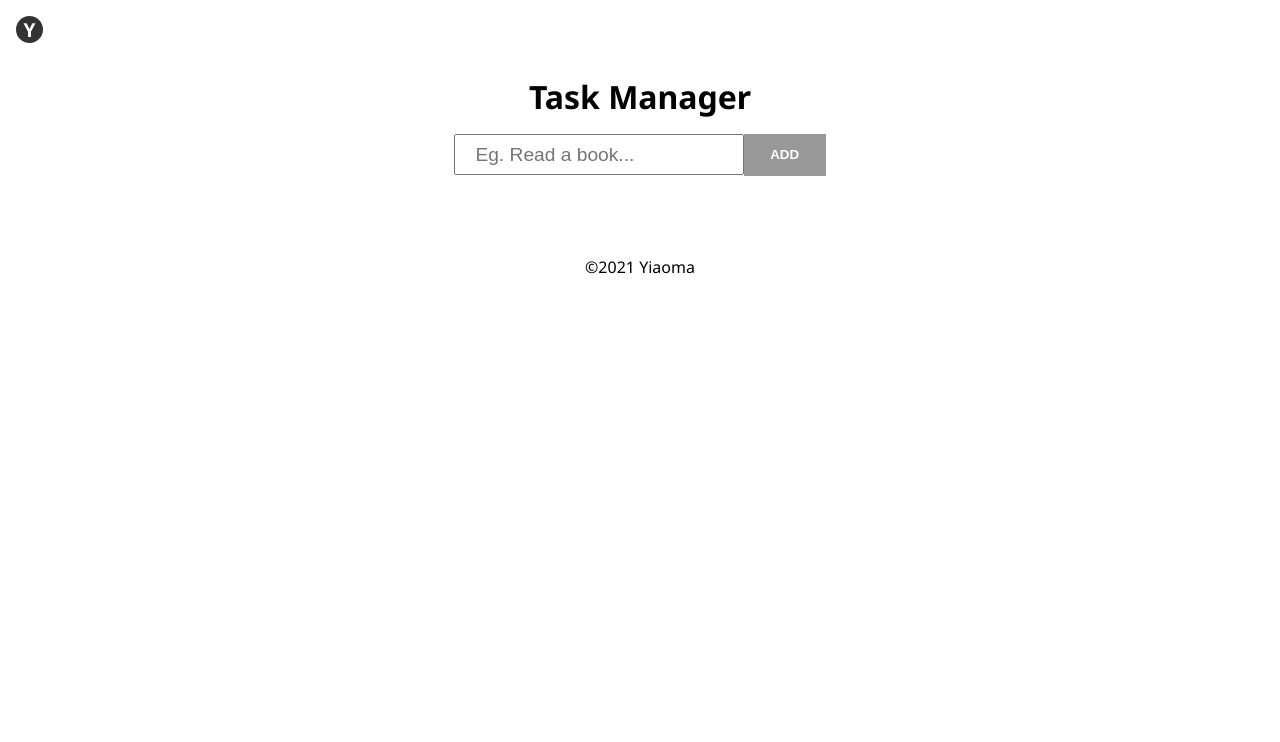
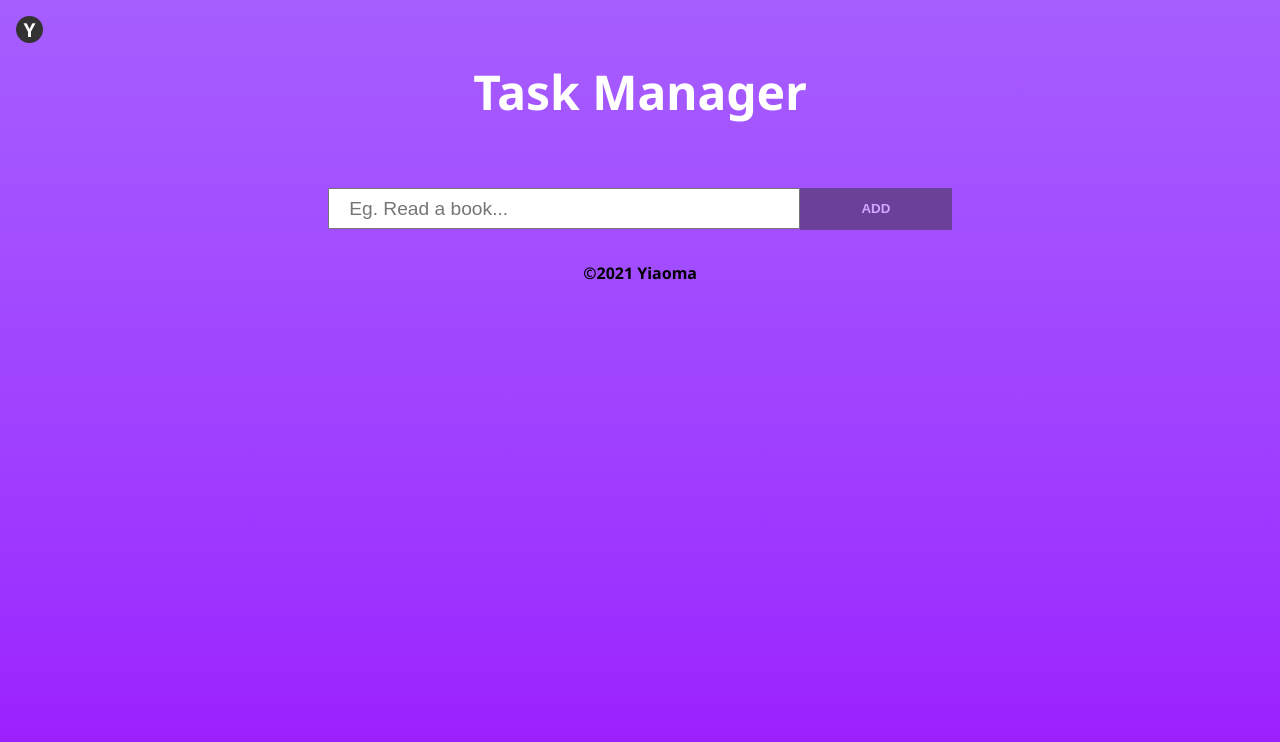
Before and after one commit to Yia0ma/reactjs_todo, a React app: page / in a window 1280 px wide. Shown: the top 742 px of the page. Built offline with nearby package versions, Linux system fonts and the light colour scheme.

Commit message:
Added styles.

```diff
--- a/src/components/footer/styles.js
+++ b/src/components/footer/styles.js
@@ -7,4 +7,6 @@ export const Container = styled.div`
     align-items: center;
 `;
 
-export const Text = styled.p``;
+export const Text = styled.p`
+    font-weight: 700;
+`;
--- a/src/components/form/styles.js
+++ b/src/components/form/styles.js
@@ -2,19 +2,37 @@ import styled from "styled-components";
 
 export const Container = styled.div`
     display: flex;
+    justify-content: center;
     padding: 1em;
-    justify-content: center;
 `;
 
 export const Base = styled.form`
     display: flex;
+    flex-direction: column;
     align-items: center;
     justify-content: space-between;
+    width: 100%;
+
+    @media (min-width: 768px) {
+        width: 70%;
+        flex-direction: row;
+    }
+
+    @media (min-width: 1080px) {
+        width: 50%;
+    }
 `;
 
 export const Input = styled.input`
     padding: .4em 1em;
     font-size: 1.2rem;
+    width: 100%;
+    outline: none;
+    margin-bottom: .5em;
+
+    @media (min-width: 768px) {
+        margin: 0;
+    }
 `;
 
 export const Button = styled.button`
@@ -25,6 +43,11 @@ export const Button = styled.button`
     background-color: #333;
     color: #fff;
     text-transform: uppercase;
+    width: 100%;
+
+    @media (min-width: 768px) {
+        width: 30%;
+    }
 
     &:disabled {
         opacity: .5;
--- a/src/components/list/styles.js
+++ b/src/components/list/styles.js
@@ -2,30 +2,49 @@ import styled from "styled-components";
 
 export const Container = styled.div`
     display: flex;
-    padding: 1em;
+    justify-content: center;
 `;
 
 export const Base = styled.ul`
-    width: 70%;
-    margin: 0 auto;
     list-style: none;
+    width: 100%;
+    padding: 1em;
+    padding-top: 2em;
+
+    @media (min-width: 768px) {
+        width: 70%;
+    }
+
+    @media (min-width: 1080px) {
+        width: 50%;
+    }
 `;
 
 export const Item = styled.li`
     display: flex;
     width: 100%;
-    padding: .5em;
-    border: 1px solid #000;
+    align-items: center;
+    margin-bottom: .7em;
+    background-color: ${({isCompleted}) => isCompleted ? "#ccffdd" : "rgba(255,255,255,.7)"};
+    padding: 0 .7em;
+    border-radius: 5px;
+    cursor: pointer;
 `;
 
 export const Data = styled.div`
-    background-color: ${({isCompleted}) => isCompleted ? "#efe" : "#eee"};
     padding: 1em;
     flex-grow: 1;
+    font-weight: 700;
+    text-decoration: ${({isCompleted}) => isCompleted ? "line-through" : "none"};
+    text-overflow: ellipsis;
+    width: 70%;
+    overflow: hidden;
 `;
 
 export const Action = styled.div`
     background-color: #f00;
     color: #fff;
-    padding: 1em;
+    padding: .3em .5em;
+    font-weight: 700;
+    border-radius: 5px;
 `;
--- a/src/components/main/styles.js
+++ b/src/components/main/styles.js
@@ -2,11 +2,12 @@ import styled from "styled-components";
 
 export const Container = styled.div`
     display: flex;
-    padding: 1em;
     flex-direction: column;
 `;
 
 export const Title = styled.h1`
-    width: 100%;
     text-align: center;
+    font-size: 3rem;
+    margin-bottom: 1em;
+    color: #fff;
 `;
--- a/src/containers/TodoContainer.jsx
+++ b/src/containers/TodoContainer.jsx
@@ -4,7 +4,16 @@ import {Form, List} from "../components";
 import useTodo from "../hooks/useTodo";
 
 const TodoContainer = () => {
-    const [input, items, handleInput, handleSubmit, handleClick, isButtonDisabled, handleDelete] = useTodo("", []);
+    const [
+        input,
+        items,
+        handleInput,
+        handleSubmit,
+        handleClick,
+        isButtonDisabled,
+        handleDelete] = useTodo("", []);
+
+    console.log(items);
 
     return (
         <>
@@ -19,16 +28,23 @@ const TodoContainer = () => {
                 <Form.Button disabled={isButtonDisabled}>Add</Form.Button>
                 </Form.Base>
             </Form>
+            {items.length > 0 &&
                 <List>
                     <List.Base>
                         {items.map(item => (
-                        <List.Item key={item.id}>
-                            <List.Data isCompleted={item.isCompleted} onClick={() => handleClick(item.id)}>{item.data}</List.Data>
+                            <List.Item
+                                key={item.id}
+                                isCompleted={item.isCompleted}>
+                                <List.Data
+                                    isCompleted={item.isCompleted}
+                                    onClick={() => handleClick(item.id)}
+                                >{item.data}</List.Data>
                                 <List.Action onClick={() => handleDelete(item.id)}>Delete</List.Action>
                             </List.Item>
                         ))}
                     </List.Base>
                 </List>
+            }
         </>
     );
 };
--- a/src/globalStyles.js
+++ b/src/globalStyles.js
@@ -11,4 +11,9 @@ export const GlobalStyles = createGlobalStyle`
         font-family: 'Noto Sans', sans-serif;
         font-size: 16px;
     }
+
+    body {
+        min-height: 100vh;
+        background-image: linear-gradient(to bottom, #a65eff, #a351ff, #a043ff, #9d32ff, #9b19ff);
+    }
 `;
--- a/src/hooks/useTodo.jsx
+++ b/src/hooks/useTodo.jsx
@@ -10,7 +10,7 @@ const useTodo = (val, todos) => {
         event.preventDefault();
 
         const newItem = {
-            id: items.length,
+            id: Math.floor(Math.random() * 1000),
             data: input,
             isCompleted: false
         };
```
Lines whose indentation alone changed are shown as unchanged.
